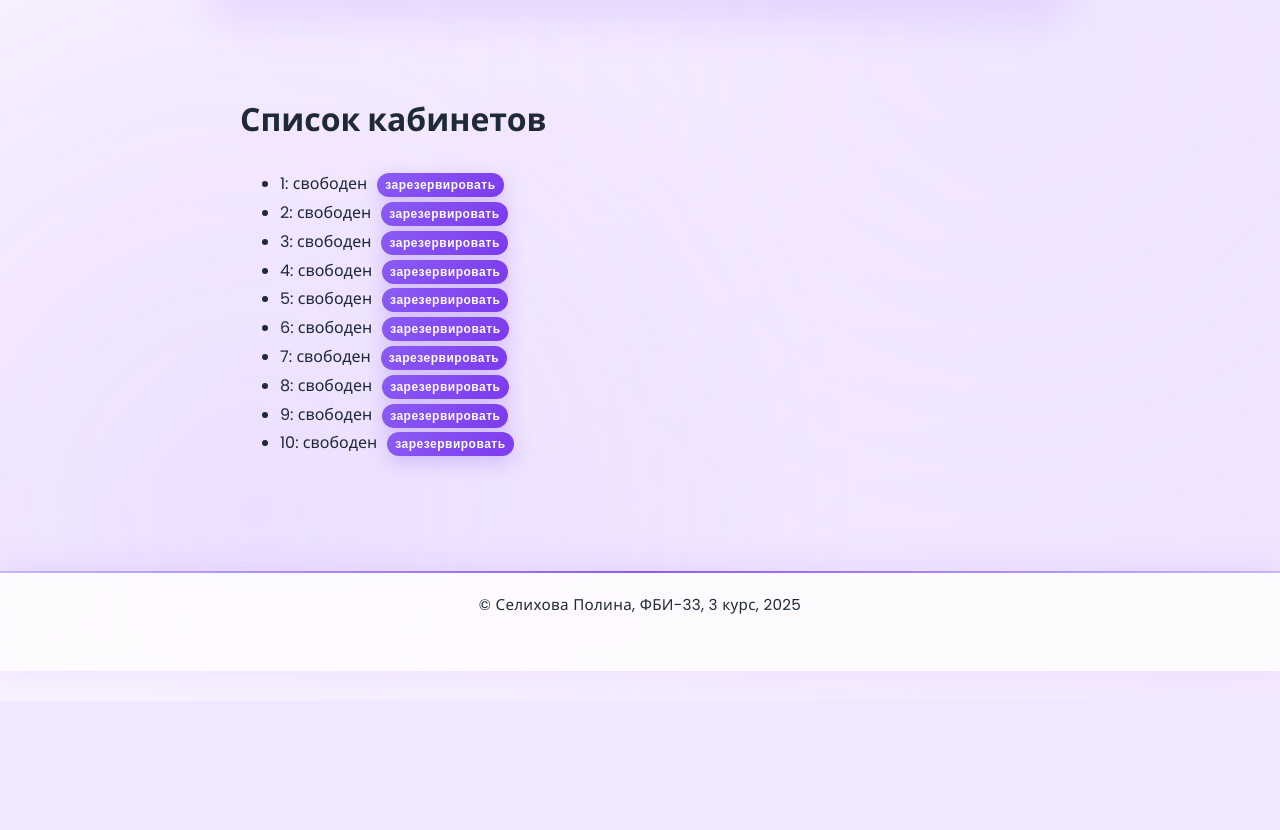
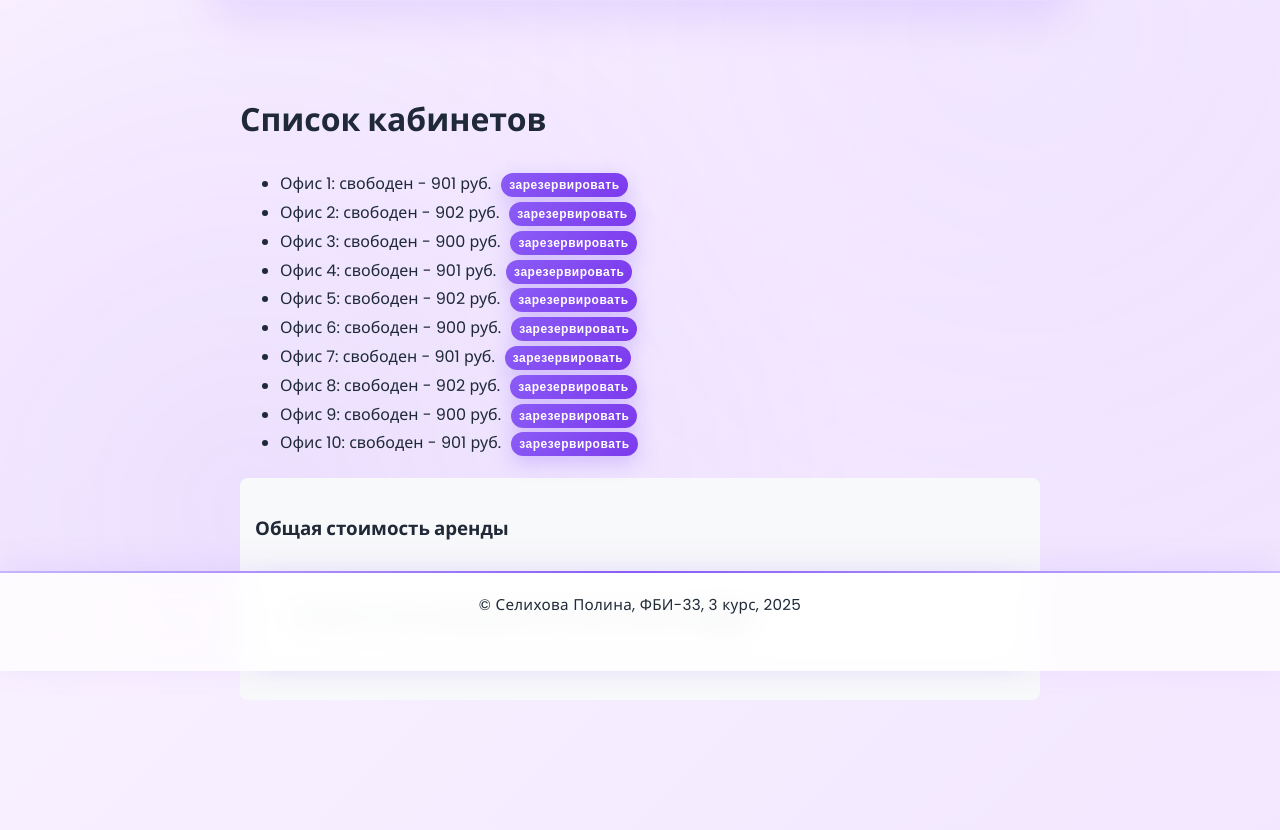
Before and after one commit to Polina-proger/web-back-labs, a Flask app: page /lab6/ in a window 1280 px wide. Shown: the part 129-959 px from the top of the page. Before the commit the page ends 800 px from the top, so only its background shows below. Run offline with Flask 3, Linux system fonts and the light colour scheme; some libraries are stand-ins or nearby versions.

Commit message:
стоимость аренды и стили

```diff
--- a/lab6.py
+++ b/lab6.py
@@ -10,11 +10,12 @@ lab6 = Blueprint('lab6', __name__)
 
 offices = []
 for i in range(1, 11):
-    offices.append({"number": i, "tenant": ""})
+    offices.append({"number": i, "tenant": "", "price": 900 + i % 3})
 
 @lab6.route('/lab6/')
 def lab():
-    return render_template('lab6/lab6.html')
+    total_price = sum(office['price'] for office in offices if office['tenant'] == session.get('login', ''))
+    return render_template('lab6/lab6.html', total_price=total_price)
 
 @lab6.route('/lab6/json-rpc-api/', methods=['POST'])
 def api():
--- a/templates/lab6/lab6.html
+++ b/templates/lab6/lab6.html
@@ -31,10 +31,13 @@ function getOfficeList() {
         const office_list = data.result;
         const ul = document.getElementById('office-list');
         ul.innerHTML = '';  // Очищаем список
+
+        let userTotalPrice = 0;
+
         for(let i = 0; i < office_list.length; i++) {
             const office = office_list[i];
             const li = document.createElement('li');
-            li.innerText = office.number + ': ' + (office.tenant || 'свободен');
+            li.innerText = 'Офис ' + office.number + ': ' + (office.tenant || 'свободен') + ' - ' + office.price + ' руб.';
 
             if (!office.tenant) {
                 const bookingButton = document.createElement('button');
@@ -49,10 +52,16 @@ function getOfficeList() {
                 cancellationButton.style.background = 'linear-gradient(135deg, #EF4444 0%, #DC2626 100%)';
                 cancellationButton.onclick = function() {cancellation(office.number)};
                 li.appendChild(cancellationButton);
+
+                if (office.tenant) {
+                    userTotalPrice += office.price;
+                }
             }
 
             ul.appendChild(li);
         }
+
+        document.getElementById('total-price').innerText = userTotalPrice;
     });
 }
 
@@ -142,4 +151,9 @@ document.addEventListener('DOMContentLoaded', function() {
 {% block main %}
     <h1>Список кабинетов</h1>
     <ul id="office-list"></ul>
+
+    <div style="margin-top: 20px; padding: 15px; background: #f8f9fa; border-radius: 8px;">
+        <h3>Общая стоимость аренды</h3>
+        <p>Стоимость всех арендованных вами офисов: <strong><span id="total-price">0</span> руб.</strong></p>
+    </div>
 {% endblock %}
```
